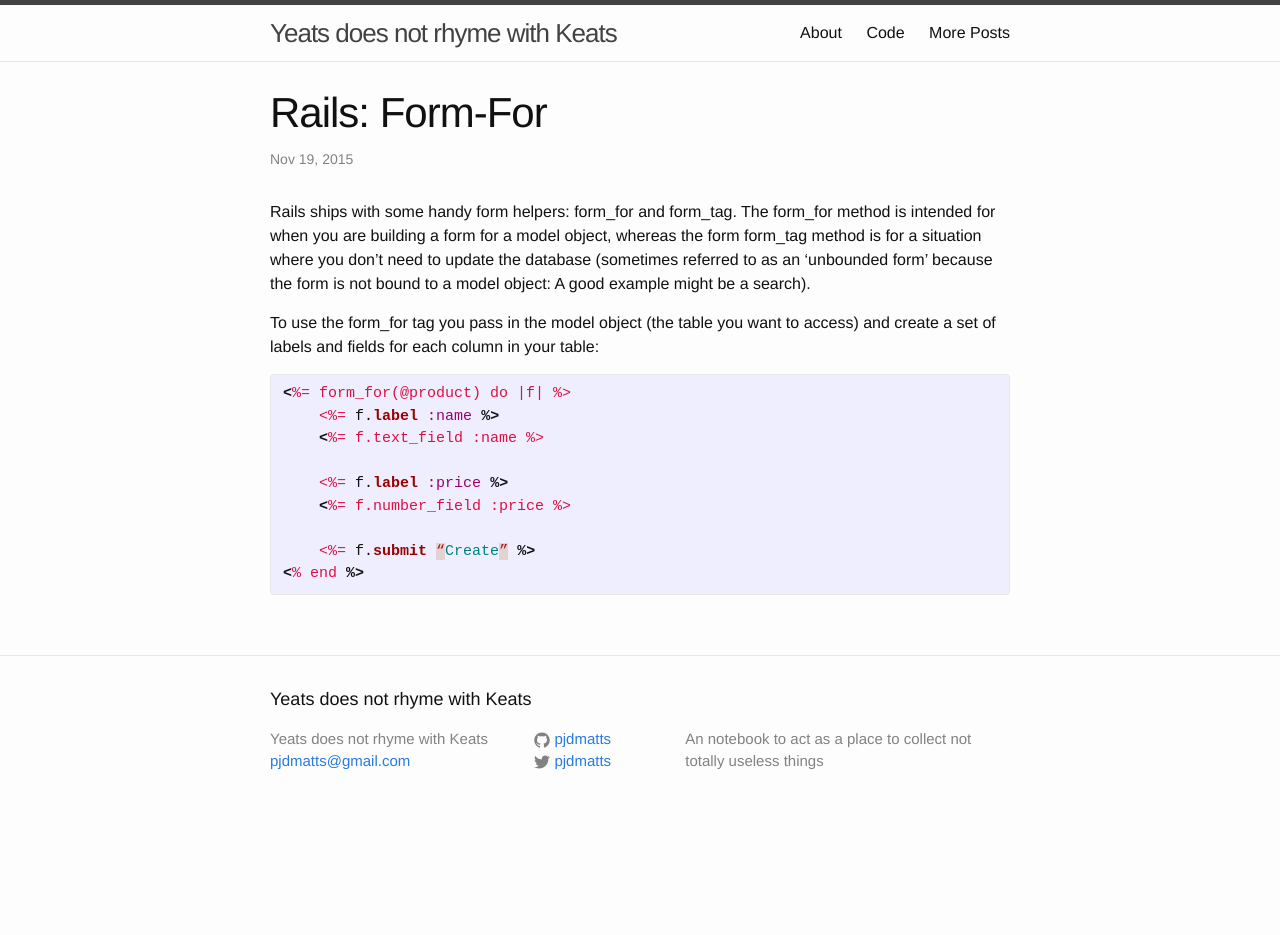
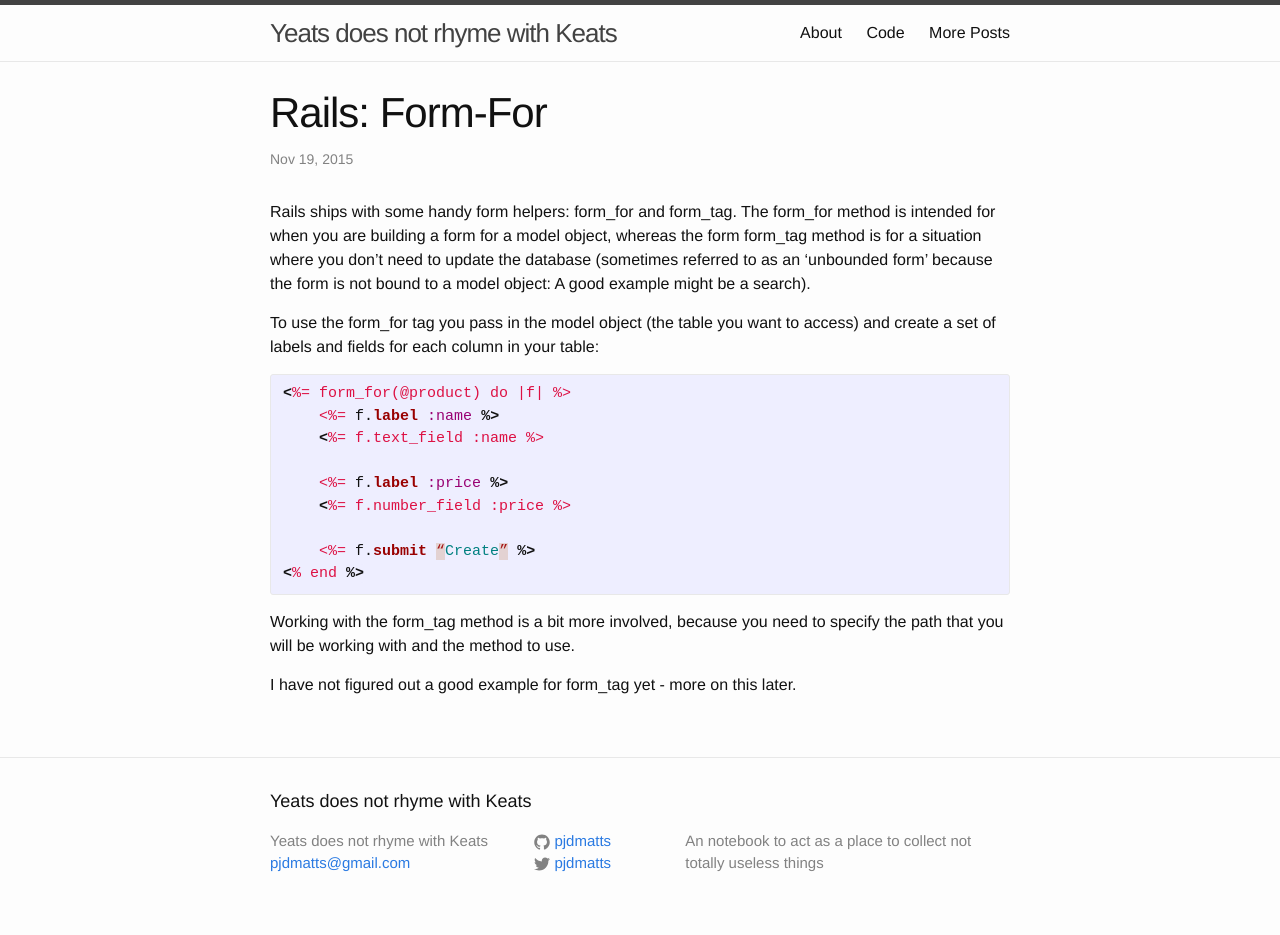
Before and after one commit to pjdmatts/old-blog, a Jekyll site: the page built from _posts/2015-11-19-Form_For.markdown, in a window 1280 px wide. Built offline with Jekyll 4.4.1, drawn with Linux system fonts in a browser that asks for light colours; before the commit the page ends 900 px from its top, so only the background shows below that.

Commit message:
Form-For Article

```diff
--- a/_posts/2015-11-19-Form_For.markdown
+++ b/_posts/2015-11-19-Form_For.markdown
@@ -20,3 +20,7 @@ To use the form_for tag you pass in the model object (the table you want to acce
     <%= f.submit “Create” %>
 <% end %>
 {% endhighlight %}
+
+Working with the form_tag method is a bit more involved, because you need to specify the path that you will be working with and the method to use.
+
+I have not figured out a good example for form_tag yet - more on this later.
```
